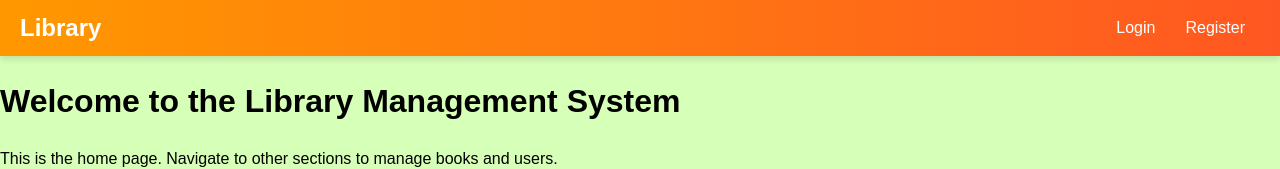
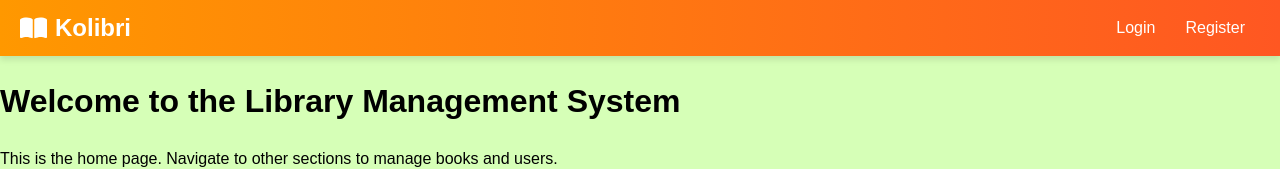
Before and after one commit to alojsb/Kolibri_WebApp, a React (Create React App) app: page / in a window 1280 px wide. Shown: the top 169 px of the page. Built offline with nearby package versions, Linux system fonts and the light colour scheme; no server answers.

Commit message:
web app icon and name

```diff
--- a/src/components/Navbar.css
+++ b/src/components/Navbar.css
@@ -126,6 +126,31 @@
   color: #ffcc80; /* Slightly lighter color on hover */
 }
 
+.navbar-brand-link {
+  display: flex;
+  align-items: center;
+  text-decoration: none;
+  color: inherit;
+}
+
+.navbar-brand {
+  display: flex;
+  align-items: center;
+  cursor: pointer;
+}
+
+.navbar-brand-icon {
+  font-size: 1.5rem; /* Adjust the size as needed */
+  margin-right: 0.5rem;
+  color: #fff; /* You can adjust the color */
+}
+
+.navbar-brand-name {
+  font-size: 1.5rem;
+  font-weight: bold;
+  color: #fff; /* Adjust to fit your navbar styling */
+}
+
 /* Responsive Design: Mobile Screens */
 @media (max-width: 768px) {
   .navbar-links {
--- a/src/components/Navbar.js
+++ b/src/components/Navbar.js
@@ -7,6 +7,8 @@ import { doc, getDoc } from 'firebase/firestore';
 import { firestore } from '../firebase/firebaseConfig';
 import './Navbar.css';
 import placeholder from '../assets/placeholder-profile.jpg';
+import { FontAwesomeIcon } from '@fortawesome/react-fontawesome';
+import { faBookOpen } from '@fortawesome/free-solid-svg-icons';
 
 const Navbar = () => {
   const [displayName, setDisplayName] = useState('');
@@ -66,14 +68,16 @@ const Navbar = () => {
   return (
     <nav className='navbar'>
       <div className='navbar-brand'>
-        <h1>Library</h1>
+        <Link to='/' className='navbar-brand-link'>
+          <div className='navbar-brand'>
+            <FontAwesomeIcon icon={faBookOpen} className='navbar-brand-icon' />
+            <span className='navbar-brand-name'>Kolibri</span>
+          </div>
+        </Link>
       </div>
       <ul className='navbar-links'>
         {currentUser ? (
           <>
-            <li>
-              <Link to='/'>Home</Link>
-            </li>
             <li>
               <Link to='/books'>Books</Link>
             </li>
```
